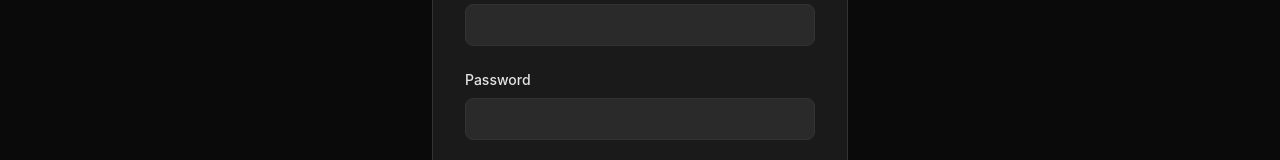
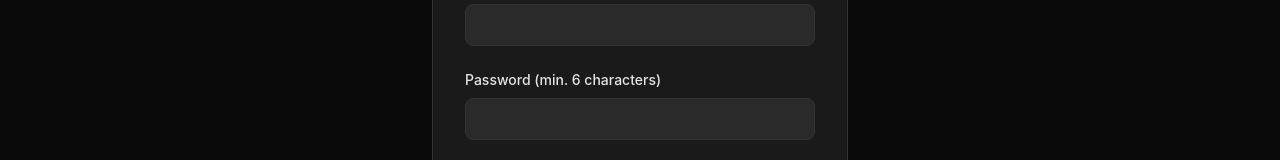
Before and after one commit to Swarnadeep17/docenclave, a React (Vite) app: page /signup in a window 1280 px wide. Shown: the part 230-390 px from the top of the page. Built offline with nearby package versions, Linux system fonts and the light colour scheme; no server answers.

Commit message:
Update Signup.jsx

```diff
--- a/src/pages/Signup.jsx
+++ b/src/pages/Signup.jsx
@@ -1,6 +1,6 @@
 import React, { useState } from 'react';
 import { useNavigate, Link } from 'react-router-dom';
-import { signup } from '../utils/firebase.js'; // Assuming firebase.js is in utils
+import { signup } from '../utils/firebase.js'; // Make sure this path is correct
 
 const Signup = () => {
   const [email, setEmail] = useState('');
@@ -16,6 +16,10 @@ const Signup = () => {
 
     if (password !== confirmPassword) {
       return setError('Passwords do not match');
+    }
+
+    if (password.length < 6) {
+        return setError('Password should be at least 6 characters long.');
     }
 
     setLoading(true);
@@ -61,7 +65,7 @@ const Signup = () => {
 
           <div>
             <label htmlFor="password" className="block text-sm font-medium text-dark-text-secondary mb-2">
-              Password
+              Password (min. 6 characters)
             </label>
             <input
               id="password"
@@ -113,4 +117,5 @@ const Signup = () => {
   );
 };
 
+// This is the line that fixes the error.
 export default Signup;
```
